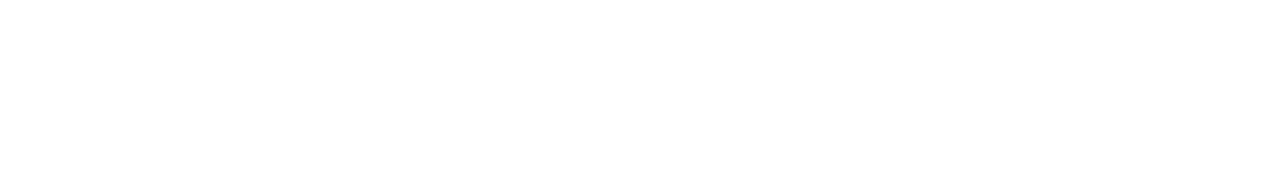
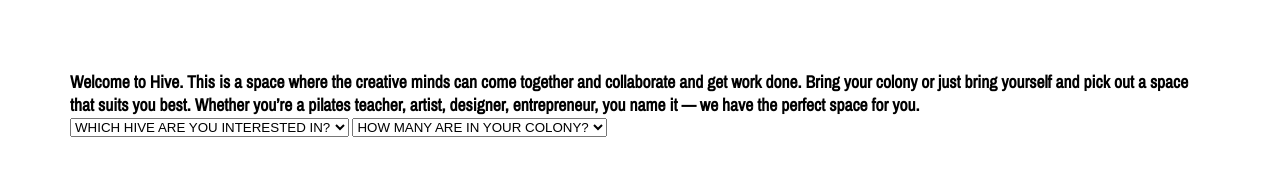
Before and after one commit to juliajessica/hive, a website built with webpack: page src/index.html in a window 1280 px wide. Built offline with nearby package versions, Linux system fonts and the light colour scheme; files whose address does not match are found by name.

Commit message:
import fonts, add banner img, copy, and two select dropdowns

```diff
--- a/src/index.html
+++ b/src/index.html
@@ -6,6 +6,30 @@
     <title>Julia Sheremet Profile</title>
   </head>
   <body>
-  <!-- <img src="img/banner.jpg" alt="hive cowork space"> -->
+    <div class="banner">
+      <!-- <img src="img/banner.jpg" alt="hive cowork space"> -->
+    </div>
+    <div class="copy">
+      <h3>Welcome to Hive. This is a space where the creative minds can come together and collaborate and get work done. Bring your colony or just bring yourself and pick out a space that suits you best. Whether you’re a pilates teacher, artist, designer, entrepreneur, you name it — we have the perfect space for you.<h3>
+    </div>
+    <div class="form">
+      <select>
+        <option selected>WHICH HIVE ARE YOU INTERESTED IN?</option>
+        <option value="1">Single Office</option>
+        <option value="2">Community Desk</option>
+        <option value="3">Private Room</option>
+        <option value="4">Conference Room</option>
+      </select>
+      <select>
+        <option selected>HOW MANY ARE IN YOUR COLONY?</option>
+        <option value="1">Self</option>
+        <option value="2">1-3</option>
+        <option value="3">3-7</option>
+        <option value="4">10-15</option>
+        <option value="5">20+</option>
+      </select>
+      <a href="" title=""><img src='img/availablility.svg' alt=''></a>
+    </div>
+
   </body>
 </html>
--- a/src/input.scss
+++ b/src/input.scss
@@ -1,11 +1,36 @@
+@import url('https://fonts.googleapis.com/css?family=Merriweather:300');
+//font-family: 'Merriweather', serif;
+@import url('https://fonts.googleapis.com/css?family=Archivo+Narrow');
+//font-family: 'Archivo Narrow', sans-serif;
+
+$mainFont: 'Merriweather', serif;
+$secondFont: 'Archivo Narrow', sans-serif;
+
 // $themeColor-Light: #f3e2c7;
 // $themeColor-Dark:#b68d4c;
 // $theme-font: verdana, sans-serif;
-
+//
 // body {
 //   font: $theme-font;
 //   background-color: $themeColor-Light;
-//   h1, h2 {
+//   h1, h2, h3 {
 //     color: $themeColor-Dark
 //   }
-// }
+
+//Use rem for Padding and Margin in Grids and Lists
+
+* {
+  margin:0;
+  padding:0;
+}
+
+body {
+  margin: 70px;
+  font-family: $secondFont;
+  font-size: 15px;
+  max-width: 1700px;
+}
+
+.banner {
+
+}
```
Also changed, not shown: README.md, src/img/10am.svg (added), src/img/11am.svg (added), src/img/12pm.svg (added), src/img/1pm.svg (added), src/img/2pm.svg (added), src/img/7am.svg (added), src/img/8am.svg (added), src/img/9am.svg (added), src/img/availability.svg (added), src/img/honeycomb.svg (added), src/img/honeycomb2.svg (added), src/img/subscribe.svg (added).
